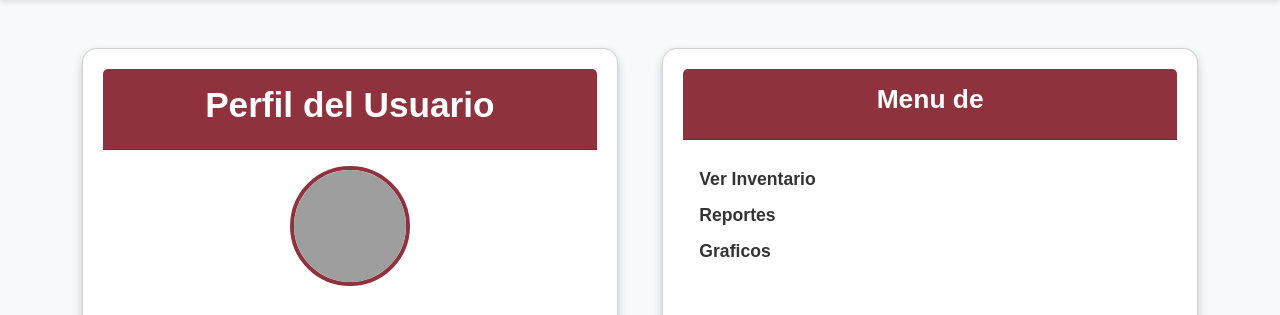
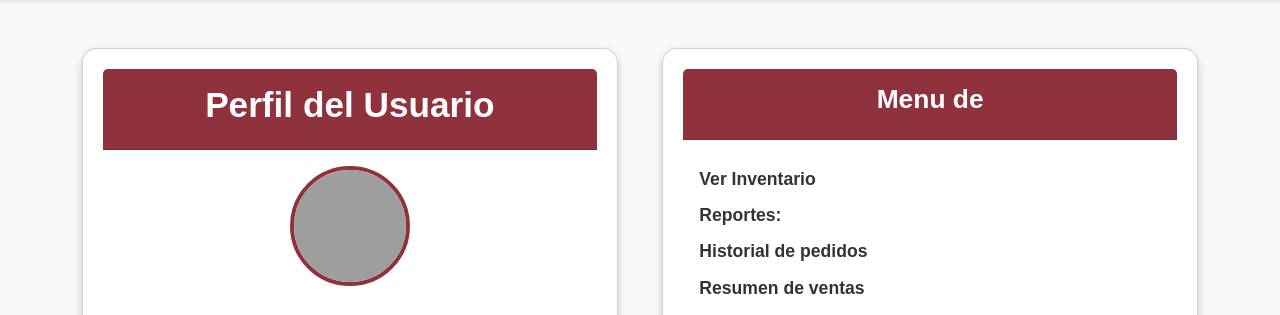
Before and after one commit to LauraaCa/cultivared_, a Flask app: template src/templates/gestor/perfil_usuario.html in a window 1280 px wide. Shown: the part 60-375 px from the top of the page. Run offline with Flask 3, Linux system fonts and the light colour scheme; the template is opened without the code that fills it, so the values that code supplies are empty; some libraries are stand-ins or nearby versions; grey boxes are pictures that could not be loaded.

Commit message:
cambios en perfil usuario

```diff
--- a/src/templates/gestor/perfil_usuario.html
+++ b/src/templates/gestor/perfil_usuario.html
@@ -53,7 +53,9 @@
                             <ul class="menu-list">
                                 <!-- aqui vienen estadisticas, inventario, graficos -->
                                 <li><a href="{{ url_for('gestor_blueprint.inventario_usuario', user_id=user[0]) }}">Ver Inventario</a></li>
-                                <li><a href="#">Reportes</a></li>
+                                <li><a href="#">Reportes:</a></li>
+                                <li><a href="#">Historial de pedidos</a></li>
+                                <li><a href="#">Resumen de ventas</a></li>
                                 <li><a href="#">Graficos</a></li>
                             </ul>
                         </div>
```
Also changed, not shown: src/templates/gestor/gestionUsuarios.html (+1 -7 lines).
